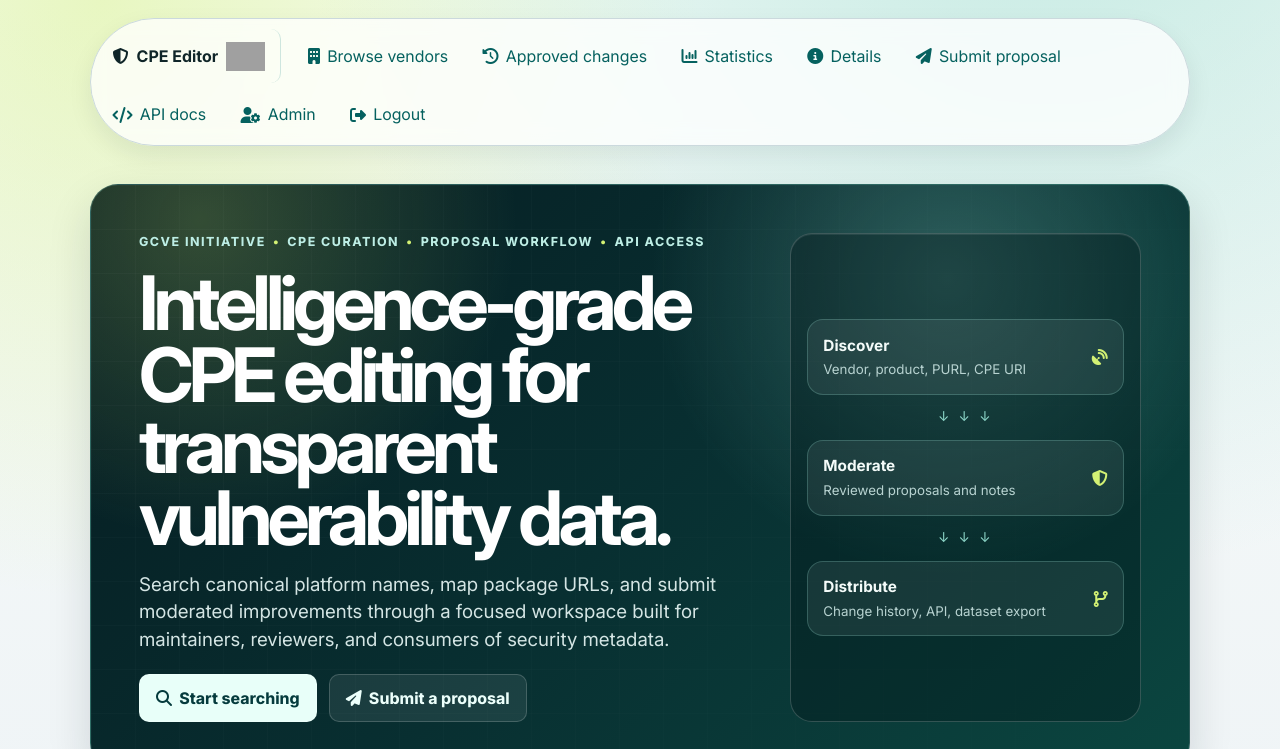
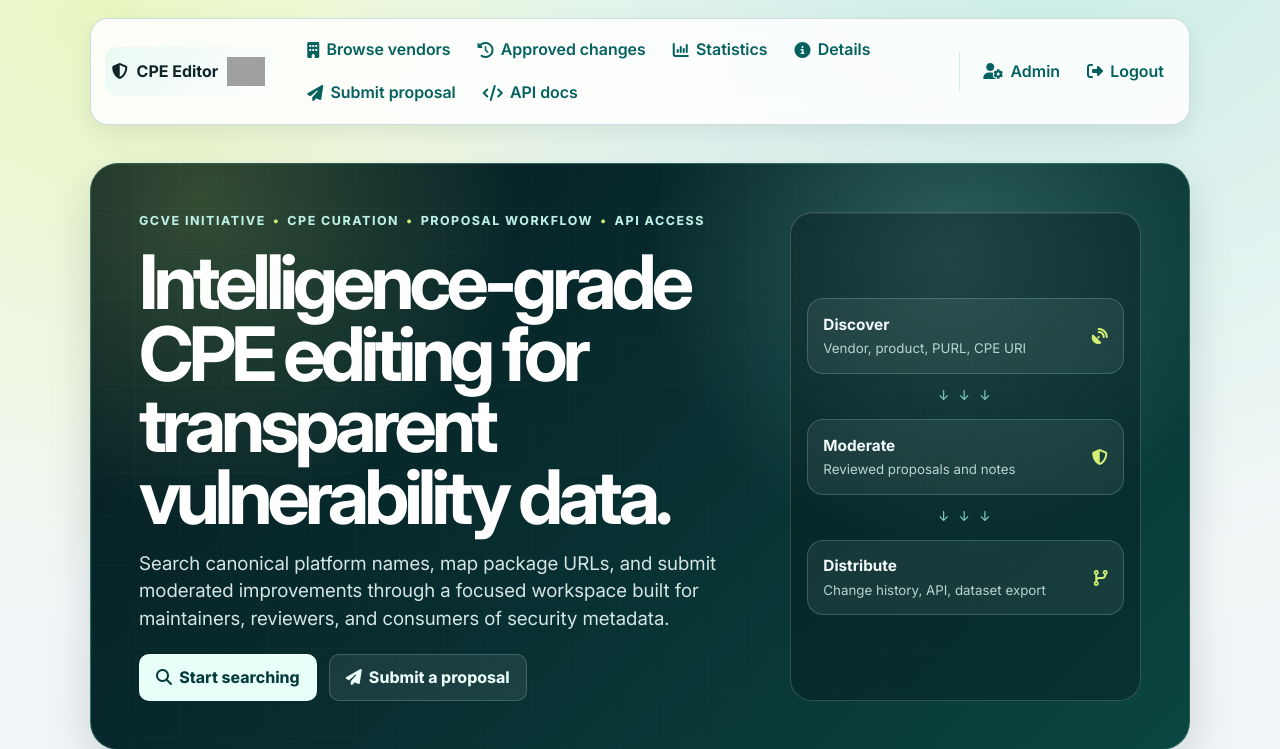
Before and after one commit to gcve-eu/cpe-editor, a Flask app: page / in a window 1280 px wide. Shown: the top 749 px of the page. Run offline with Flask 3, Linux system fonts and the light colour scheme; the visitor is signed in with stand-in values (Sample User, id 1); some libraries are stand-ins or nearby versions; grey boxes are pictures that could not be loaded.

Commit message:
Improve header navigation styling

```diff
--- a/app/templates/base.html
+++ b/app/templates/base.html
@@ -51,15 +51,29 @@
     header { padding-top: 1.1rem; position: sticky; top: 0; z-index: 10; }
     nav {
       display: flex;
-      gap: .75rem;
+      gap: .8rem 1rem;
       flex-wrap: wrap;
       align-items: center;
-      background: rgba(255, 255, 255, 0.76);
-      border: 1px solid var(--border);
-      border-radius: 999px;
-      padding: .65rem;
+      background: rgba(255, 255, 255, 0.86);
+      border: 1px solid rgba(203, 217, 221, .92);
+      border-radius: 18px;
+      padding: .72rem .85rem;
       box-shadow: var(--shadow-soft);
-      backdrop-filter: blur(10px);
+      backdrop-filter: blur(12px);
+    }
+    .nav-links,
+    .nav-account {
+      display: flex;
+      align-items: center;
+      flex-wrap: wrap;
+      gap: .25rem;
+    }
+    .nav-links { flex: 1 1 520px; }
+    .nav-account {
+      justify-content: flex-end;
+      margin-left: auto;
+      padding-left: .75rem;
+      border-left: 1px solid rgba(5, 122, 120, .14);
     }
     nav a {
       text-decoration: none;
@@ -67,11 +81,19 @@
       display: inline-flex;
       align-items: center;
       gap: .45rem;
-      padding: .5rem .7rem;
-      border-radius: 10px;
-      transition: background-color .18s ease, color .18s ease;
+      min-height: 2.35rem;
+      padding: .5rem .72rem;
+      border-radius: 9px;
+      font-weight: 600;
+      transition: background-color .18s ease, color .18s ease, box-shadow .18s ease;
     }
-    nav a:hover { background: var(--primary-soft); color: #024b4a; }
+    nav a:hover,
+    nav a:focus-visible {
+      background: var(--primary-soft);
+      color: #024b4a;
+      box-shadow: inset 0 0 0 1px rgba(5, 122, 120, .12);
+      outline: none;
+    }
     nav .inline-form { margin: 0; }
     nav .nav-button {
       border: none;
@@ -80,21 +102,30 @@
       display: inline-flex;
       align-items: center;
       gap: .45rem;
-      padding: .5rem .7rem;
-      border-radius: 10px;
+      min-height: 2.35rem;
+      padding: .5rem .72rem;
+      border-radius: 9px;
       cursor: pointer;
       font: inherit;
+      font-weight: 600;
     }
-    nav .nav-button:hover { background: var(--primary-soft); }
+    nav .nav-button:hover,
+    nav .nav-button:focus-visible {
+      background: var(--primary-soft);
+      color: #024b4a;
+      box-shadow: inset 0 0 0 1px rgba(5, 122, 120, .12);
+      outline: none;
+    }
     nav .brand {
       color: #0f2528;
-      margin-right: .25rem;
-      font-weight: 700;
+      margin-right: .15rem;
+      font-weight: 750;
       display: inline-flex;
       align-items: center;
-      gap: .5rem;
-      padding-right: .95rem;
-      border-right: 1px solid rgba(5, 122, 120, .18);
+      gap: .55rem;
+      padding: .35rem .75rem .35rem .45rem;
+      border-radius: 12px;
+      background: linear-gradient(135deg, rgba(228, 247, 244, .78) 0%, rgba(255, 255, 255, .56) 100%);
     }
     nav .brand-logo {
       width: 2.4rem;
@@ -388,9 +419,21 @@
     }
     @media (max-width: 760px) {
       header { position: static; }
-      nav .brand {
-        border-right: none;
-        padding-right: 0;
+      nav {
+        border-radius: 14px;
+        align-items: stretch;
+      }
+      .nav-links,
+      .nav-account {
+        flex: 1 1 100%;
+        justify-content: flex-start;
+      }
+      .nav-account {
+        margin-left: 0;
+        padding-left: 0;
+        padding-top: .55rem;
+        border-left: 0;
+        border-top: 1px solid rgba(5, 122, 120, .14);
       }
       nav .brand-logo {
         width: 2.05rem;
@@ -402,18 +445,21 @@
 </head>
 <body>
 <header>
-  <nav>
+  <nav aria-label="Primary navigation">
     <a class="brand" href="{{ url_for('main.index') }}">
       <i class="fa-solid fa-shield-halved" aria-hidden="true"></i>
       <strong>CPE Editor</strong>
       <img class="brand-logo" src="https://gcve.eu/logos/gcve.png" alt="GCVE logo">
     </a>
+    <div class="nav-links">
       <a href="{{ url_for('main.vendors') }}"><i class="fa-solid fa-building" aria-hidden="true"></i>Browse vendors</a>
       <a href="{{ url_for('main.approved_changes') }}"><i class="fa-solid fa-clock-rotate-left" aria-hidden="true"></i>Approved changes</a>
       <a href="{{ url_for('main.statistics') }}"><i class="fa-solid fa-chart-column" aria-hidden="true"></i>Statistics</a>
       <a href="{{ url_for('main.details') }}"><i class="fa-solid fa-circle-info" aria-hidden="true"></i>Details</a>
       <a href="{{ url_for('main.proposal_new') }}"><i class="fa-solid fa-paper-plane" aria-hidden="true"></i>Submit proposal</a>
       <a href="{{ url_for('main.api_docs') }}"><i class="fa-solid fa-code" aria-hidden="true"></i>API docs</a>
+    </div>
+    <div class="nav-account">
       <a href="{{ url_for('main.admin_dashboard') }}"><i class="fa-solid fa-user-gear" aria-hidden="true"></i>Admin</a>
       {% if session.get('is_admin') %}
         <form method="post" action="{{ url_for('main.admin_logout') }}" class="inline-form">
@@ -423,6 +469,7 @@
       {% else %}
         <a href="{{ url_for('main.admin_login') }}"><i class="fa-solid fa-right-to-bracket" aria-hidden="true"></i>Admin login</a>
       {% endif %}
+    </div>
   </nav>
 </header>
 <main>
```
Lines whose indentation alone changed are shown as unchanged.
